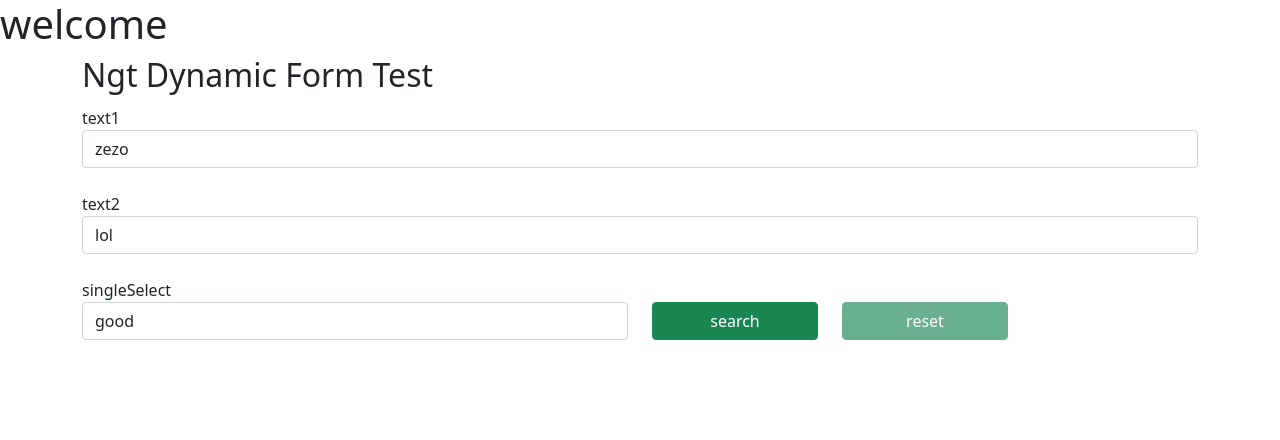
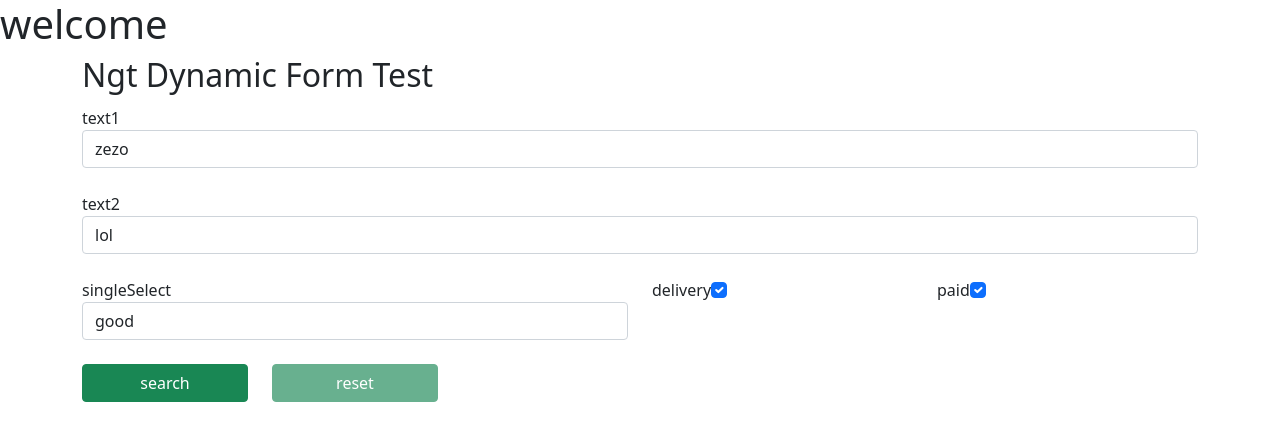
Before and after one commit to tariq-abdulghani/dynamic-from-module, an Angular app: page / in a window 1280 px wide. Shown: the top 440 px of the page. Built offline with nearby package versions, Linux system fonts and the light colour scheme.

Commit message:
added check box controls closes #30

```diff
--- a/src/app/ngt-dynamic-form/components/ngt-control/ngt-control.component.html
+++ b/src/app/ngt-dynamic-form/components/ngt-control/ngt-control.component.html
@@ -57,15 +57,13 @@
 
 
 
-      <!-- <input *ngSwitchCase="CONTROL_TYPES.CHECKBOX"
+      <input *ngSwitchCase="CONTROL_TYPES.CHECKBOX"
       [formControlName]="control.key"
-      class="form-check-input"
+      class="form-check-input ml-2"
       [id]="control.key"
-      [type]="$any(control)?.type"
-      [checked]="control.value"
-      [(ngModel)]="control.value"
-      (change)="control.value==$any($event).target.checked;"
-      [ngClass]="{'invalid-input': !isValid}"> -->
+      type="checkbox"
+      [formControl]="control"
+      [ngClass]="{'invalid-input': control.invalid}">
 
     </ng-container>
 
--- /dev/null
+++ b/src/app/ngt-dynamic-form/models/checkbox-control.ts
@@ -0,0 +1,30 @@
+import { ValidatorFn, AbstractControlOptions, AsyncValidatorFn } from "@angular/forms";
+import { ControlTypeEnum } from "./control-type";
+import { NgtBasicControl } from "./ngt-basic-control";
+
+export class NgtCheckboxControl extends NgtBasicControl<boolean> {
+  controlType = ControlTypeEnum.CHECKBOX;
+  type = 'checkbox';
+
+  constructor(params: {
+    value?: boolean;
+    formState: any | null;
+    validatorOrOpts?: ValidatorFn | AbstractControlOptions | ValidatorFn[];
+    asyncValidator?: AsyncValidatorFn | AsyncValidatorFn[];
+    key: string;
+    label?: string;
+    required?: boolean;
+    weight?: number;
+  }) {
+    super({
+        value: params.value,
+        formState: params.formState,
+        validatorOrOpts: params.validatorOrOpts,
+        asyncValidator: params.asyncValidator,
+        key: params.key,
+        label: params.label,
+        required: params.required,
+        weight: params.weight
+    });
+  }
+}
--- a/src/app/test-dynamic-form/test-dynamic-form.component.ts
+++ b/src/app/test-dynamic-form/test-dynamic-form.component.ts
@@ -1,5 +1,6 @@
 import { Component, OnInit } from '@angular/core';
 import { Validators } from '@angular/forms';
+import { NgtCheckboxControl } from '../ngt-dynamic-form/models/checkbox-control';
 import { NgtBasicControl } from '../ngt-dynamic-form/models/ngt-basic-control';
 import { NgtSelectControl } from '../ngt-dynamic-form/models/select-control';
 import { NgtTextControl } from '../ngt-dynamic-form/models/text-control';
@@ -96,7 +97,21 @@ export class TestDynamicFormComponent implements OnInit {
     //   weight: 6,
     //   required: true
     // }),
+    new NgtCheckboxControl({
+      value: true,
+      key: 'delivery',
+      label: 'delivery',
+      formState: null,
+      weight:3
+    }),
 
+    new NgtCheckboxControl({
+      value: true,
+      key: 'paid',
+      label: 'paid',
+      formState: null,
+      weight:3
+    })
     // new TextControl({
     //   key: 'password',
     //   label: 'password',
```
